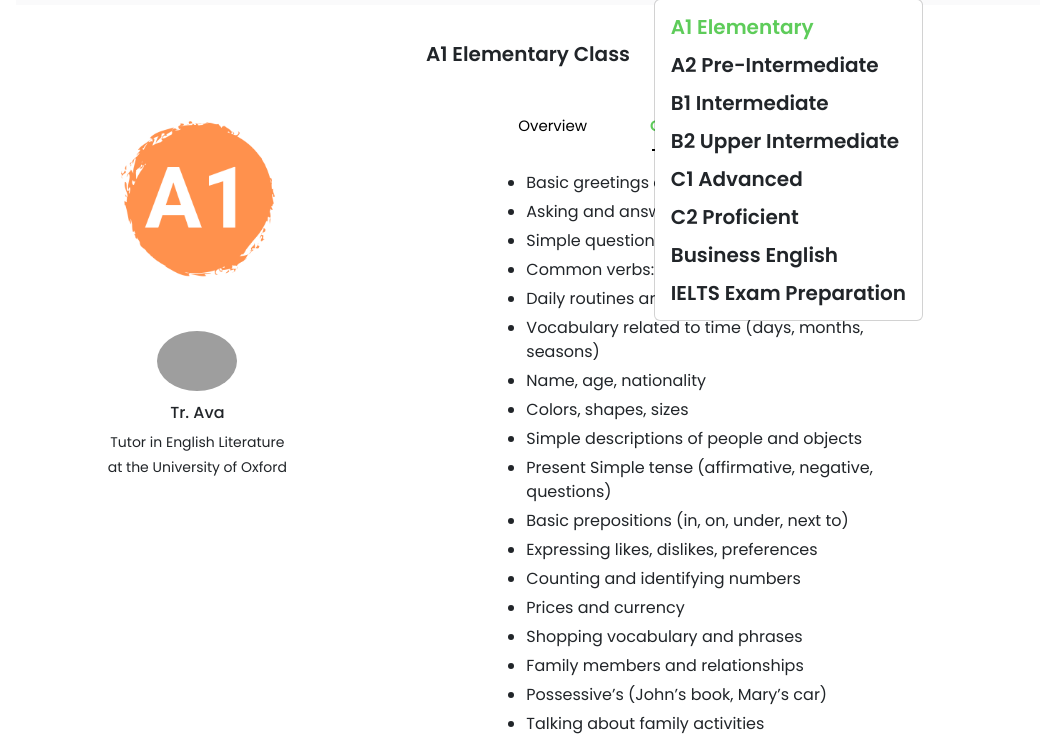
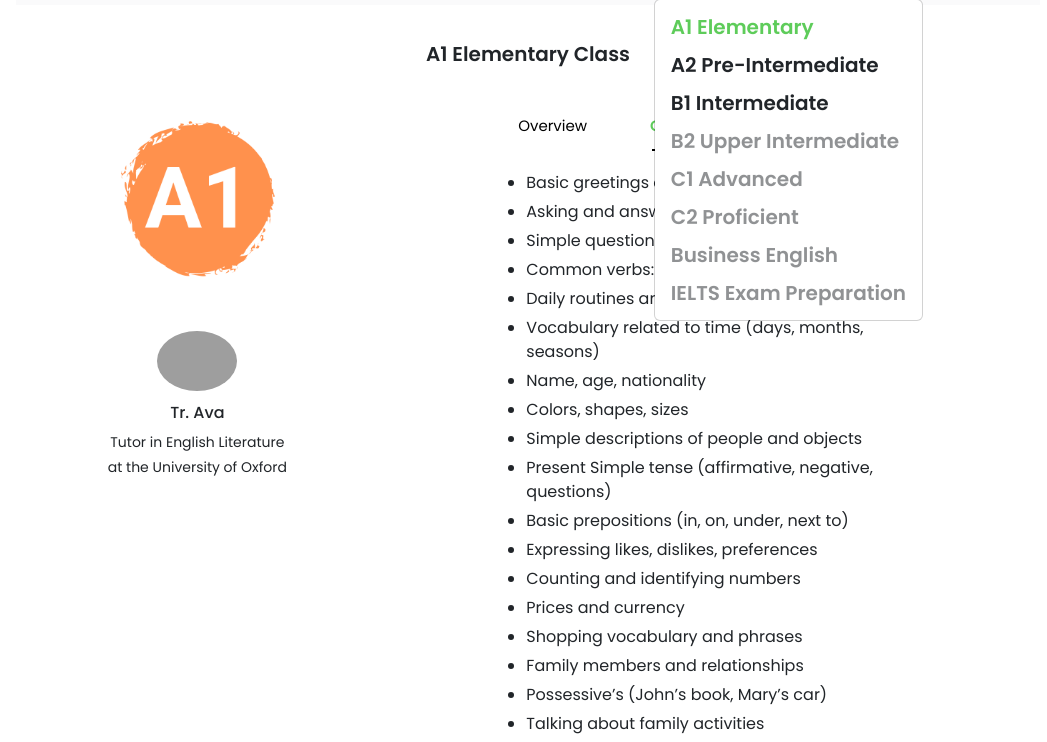
Before and after one commit to sithuhtet016/eduCare-HTML-CSS, a plain HTML site: page a1-curriculum.html in a window 1280 px wide. Both pictures are taken after a click on the button "Classes". Shown: the part 57-799 px from the top of the page, without its empty margins (112-1159 px from the left). Drawn offline with nearby package versions, Linux system fonts and the light colour scheme; grey boxes are pictures that could not be loaded; a script that the page names is missing.

Commit message:
disabled unavailable classes

```diff
--- a/a1-curriculum.html
+++ b/a1-curriculum.html
@@ -81,15 +81,15 @@
                   </li>
                   <li><a class="dropdown-item" href="./b1.html">B1 Intermediate</a></li>
                   <li>
-                    <a class="dropdown-item" href="#">B2 Upper Intermediate</a>
+                    <a class="dropdown-item disabled" href="#">B2 Upper Intermediate</a>
                   </li>
-                  <li><a class="dropdown-item" href="#">C1 Advanced</a></li>
-                  <li><a class="dropdown-item" href="#">C2 Proficient</a></li>
+                  <li><a class="dropdown-item disabled" href="#">C1 Advanced</a></li>
+                  <li><a class="dropdown-item disabled" href="#">C2 Proficient</a></li>
                   <li>
-                    <a class="dropdown-item" href="#">Business English</a>
+                    <a class="dropdown-item disabled" href="#">Business English</a>
                   </li>
                   <li>
-                    <a class="dropdown-item" href="#">IELTS Exam Preparation</a>
+                    <a class="dropdown-item disabled" href="#">IELTS Exam Preparation</a>
                   </li>
                 </ul>
               </li>
```
Also changed, not shown: a1-review.html (+5 -5 lines), a1.html (+5 -5 lines), a2-curriculum.html (+5 -5 lines), a2-review.html (+5 -5 lines), a2.html (+5 -5 lines), b1-curriculum.html (+5 -5 lines), b1-review.html (+5 -5 lines), b1.html (+5 -5 lines), contact.html (+5 -5 lines), enroll.html (+5 -5 lines), faqs.html (+5 -5 lines), index.html (+5 -5 lines), review.html (+5 -5 lines).
